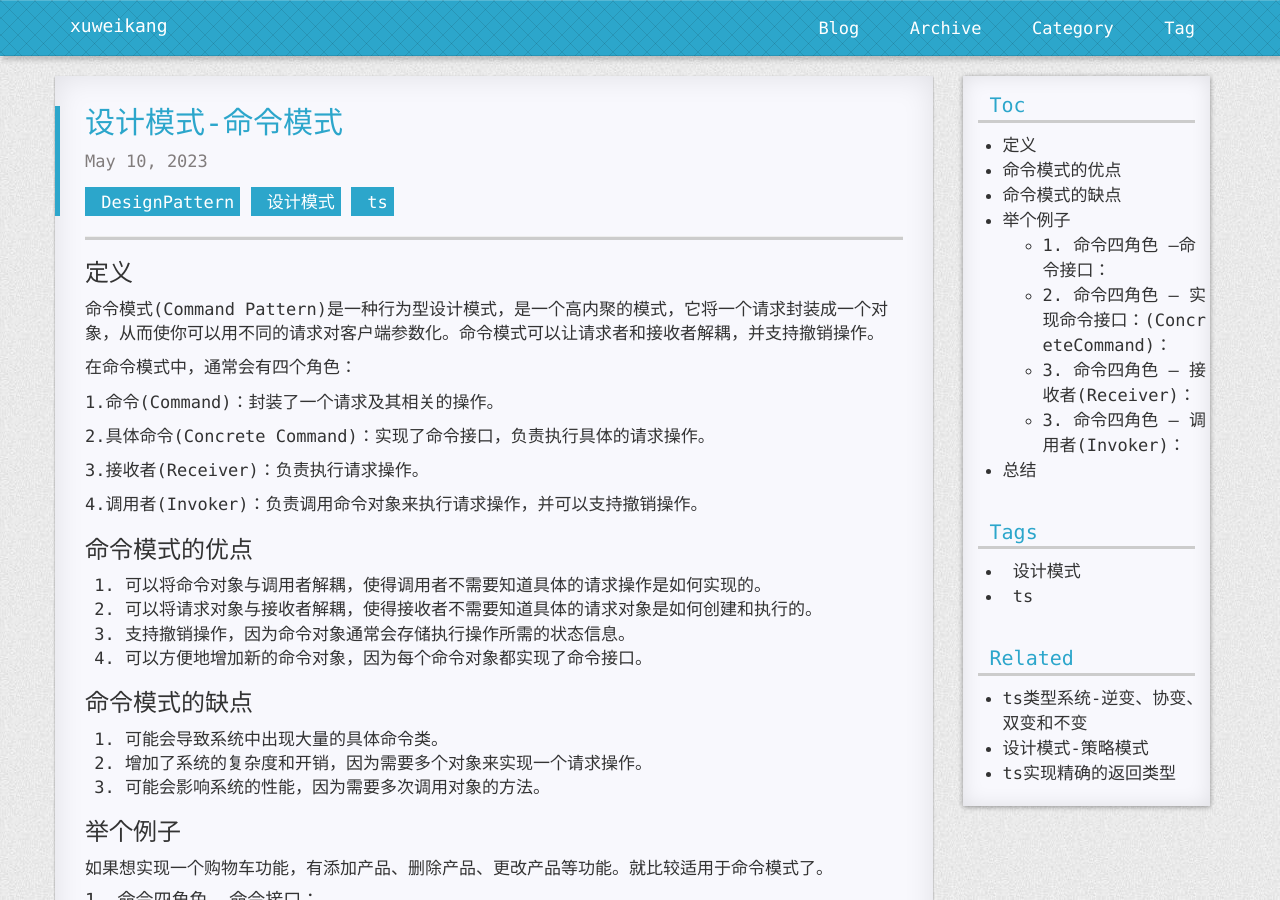
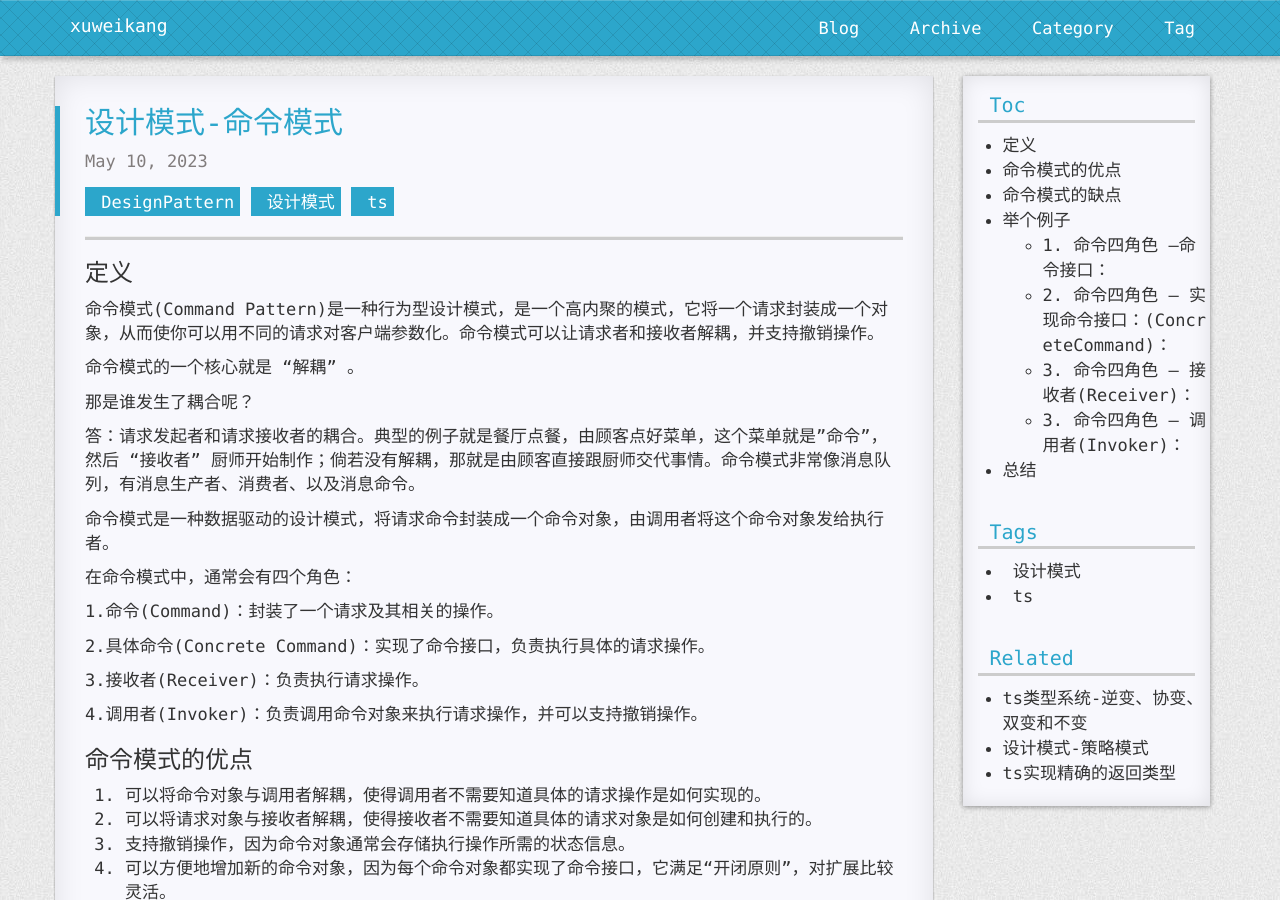
Before and after one commit to xuweikang/xuweikang.github.io, a Jekyll site: the page built from _posts/2023-5-10-design-command.md, in a window 1280 px wide and 900 px high. Built offline with Jekyll 4.4.1, drawn with Linux system fonts in a browser that asks for light colours; nearby versions of some CDN libraries; comment, search, counter and statistics services are not loaded; a style sheet for code colours, icons or effects is not loaded.

Commit message:
命令模式修改

```diff
--- a/_posts/2023-5-10-design-command.md
+++ b/_posts/2023-5-10-design-command.md
@@ -11,6 +11,14 @@ categories: DesignPattern
 ### 定义
 
 命令模式(Command Pattern)是一种行为型设计模式，是一个高内聚的模式，它将一个请求封装成一个对象，从而使你可以用不同的请求对客户端参数化。命令模式可以让请求者和接收者解耦，并支持撤销操作。
+
+命令模式的一个核心就是 "解耦" 。
+
+那是谁发生了耦合呢？
+
+答：请求发起者和请求接收者的耦合。典型的例子就是餐厅点餐，由顾客点好菜单，这个菜单就是"命令"，然后 "接收者" 厨师开始制作；倘若没有解耦，那就是由顾客直接跟厨师交代事情。命令模式非常像消息队列，有消息生产者、消费者、以及消息命令。
+
+命令模式是一种数据驱动的设计模式，将请求命令封装成一个命令对象，由调用者将这个命令对象发给执行者。
 
 在命令模式中，通常会有四个角色：
 
@@ -27,7 +35,7 @@ categories: DesignPattern
 1. 可以将命令对象与调用者解耦，使得调用者不需要知道具体的请求操作是如何实现的。
 2. 可以将请求对象与接收者解耦，使得接收者不需要知道具体的请求对象是如何创建和执行的。
 3. 支持撤销操作，因为命令对象通常会存储执行操作所需的状态信息。
-4. 可以方便地增加新的命令对象，因为每个命令对象都实现了命令接口。
+4. 可以方便地增加新的命令对象，因为每个命令对象都实现了命令接口，它满足“开闭原则”，对扩展比较灵活。
 
 ### 命令模式的缺点
 
```
